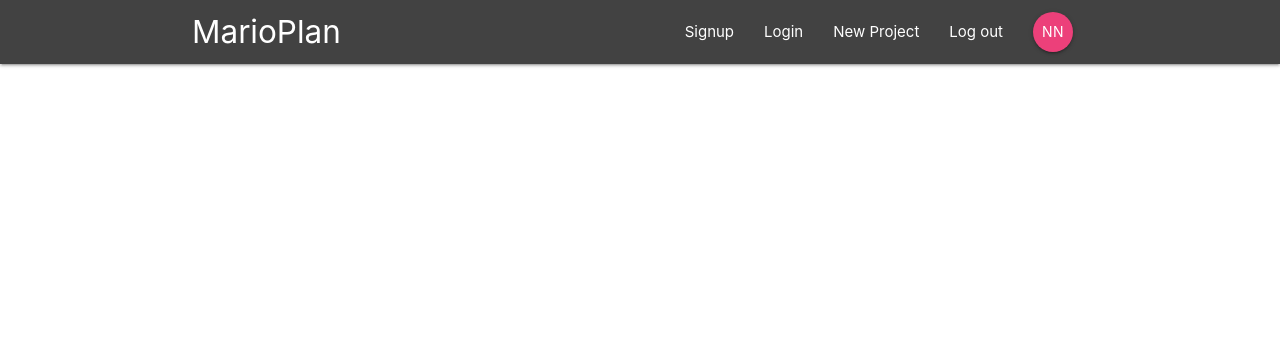
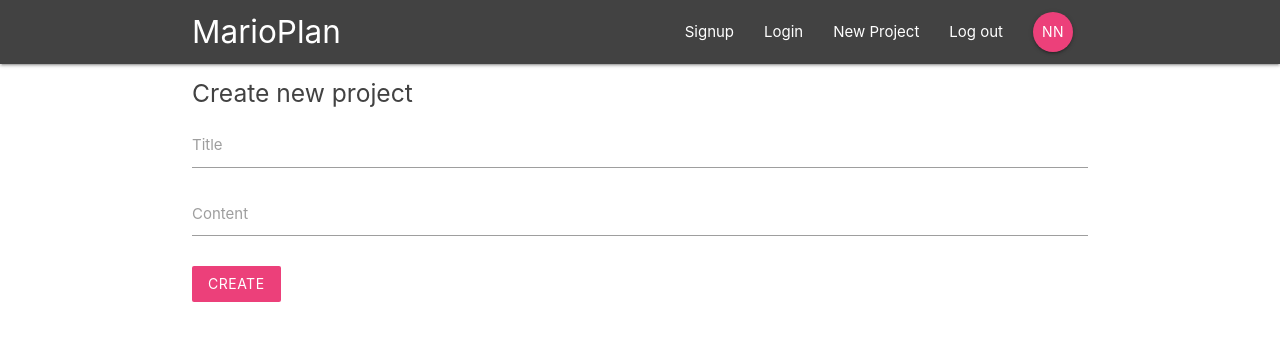
Before and after one commit to alexSiera/reactReduxFirebaseReact, a React (Create React App) app in the folder marioplan/: page /create in a window 1280 px wide. Shown: the top 340 px of the page. Built offline with nearby package versions, Linux system fonts and the light colour scheme.

Commit message:
add create project component

```diff
--- a/marioplan/src/App.js
+++ b/marioplan/src/App.js
@@ -5,6 +5,7 @@
 import ProjectDetails from './components/projects/ProjectDetails';
 import SignIn from './components/auth/SignIn';
 import SignUp from './components/auth/SignUp';
+import CreateProject from './components/projects/CreateProject';
 class App extends Component {
   render() {
     return (
@@ -16,6 +17,8 @@
             <Route path='/project/:id' component={ProjectDetails} />
             <Route path='/signin' component={SignIn} />
             <Route path='/signup' component={SignUp} />
+            <Route path='/create' component={CreateProject} />
+
           </Switch>
         </div>
       </BrowserRouter>
--- a/marioplan/src/components/projects/CreateProject.js
+++ b/marioplan/src/components/projects/CreateProject.js
@@ -0,0 +1,43 @@
+import React, { Component } from 'react';
+
+class CreateProject extends Component {
+  state = {
+    title: '',
+    content: '',
+  };
+  handleChange = (e) => {
+    this.setState({
+      [e.target.id]: e.target.value,
+    });
+  };
+  handleSubmit = (e) => {
+    e.preventDefault();
+    console.log(this.state);
+  };
+  render() {
+    return (
+      <div className='container'>
+        <form onSubmit={this.handleSubmit} className='white'>
+          <h5 className='grey-text text-darken-3'>Create new project</h5>
+          <div className='input-field'>
+            <input type='text' id='title' onChange={this.handleChange} />
+            <label htmlFor='title'>Title</label>
+          </div>
+          <div className='input-field'>
+            <label htmlFor='content'>Content</label>
+            <textarea
+              className='materialize-textarea'
+              id='content'
+              onChange={this.handleChange}
+            ></textarea>
+          </div>
+          <div className='input-field'>
+            <button className='btn pink lighten-1 z-depth-0'>Create</button>
+          </div>
+        </form>
+      </div>
+    );
+  }
+}
+
+export default CreateProject;
```
